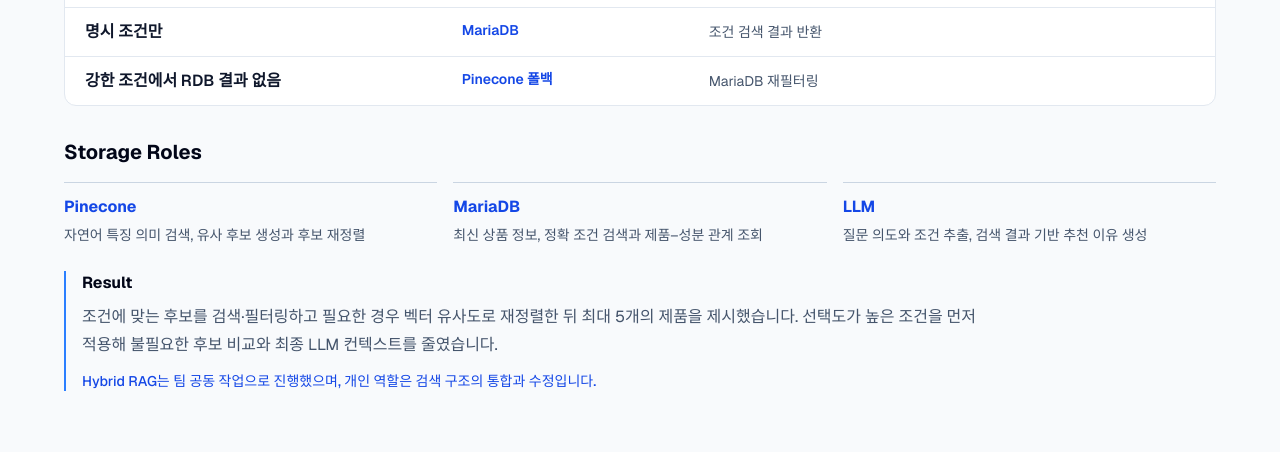
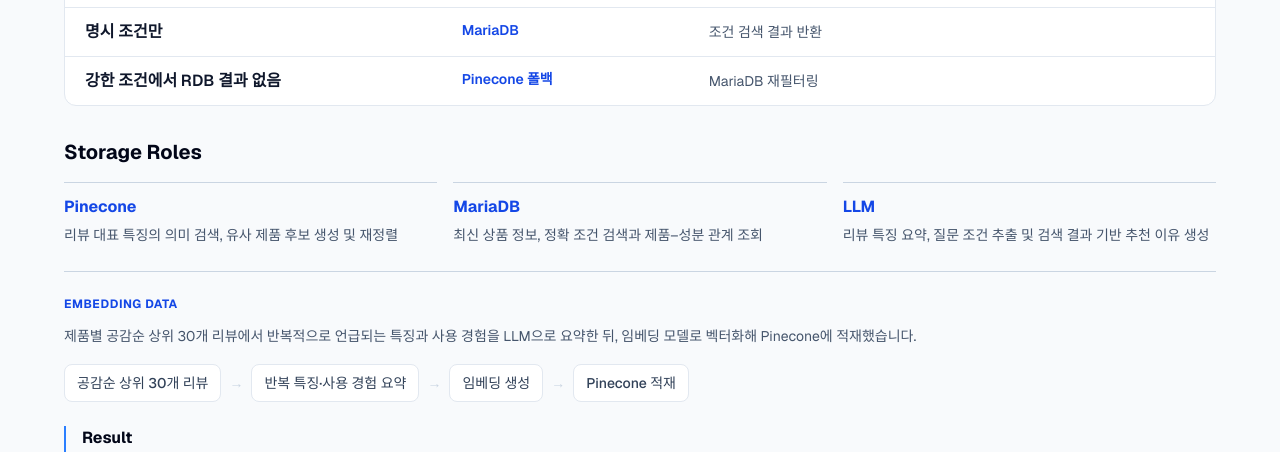
Before and after one commit to bhjin97/data-engineer-portfolio, a Next.js app: page /projects/aller in a window 1280 px wide. Shown: the part 6400-6852 px from the top of the page. Built offline with nearby package versions, Linux system fonts and the light colour scheme.

Commit message:
임베딩 데이터 내용 간단 추가

```diff
--- a/src/components/project/AllerCaseStudy.tsx
+++ b/src/components/project/AllerCaseStudy.tsx
@@ -224,7 +224,21 @@
               {searchStrategies.map(([condition, first, next]) => <article className="grid gap-2 border-b border-slate-200 px-4 py-3 last:border-b-0 sm:grid-cols-[1.1fr_0.7fr_1.5fr] sm:items-start sm:gap-5 sm:px-5" key={condition}><h4 className="font-semibold text-slate-900">{condition}</h4><div className="flex items-start gap-2 sm:contents"><p className="shrink-0 text-sm font-semibold text-blue-700">{first}</p><span className="text-blue-400 sm:hidden" aria-hidden="true">→</span><p className="text-sm leading-6 text-slate-600">{next}</p></div></article>)}
             </div>
           </div>
-          <div className="mt-8"><h3 className="text-xl font-bold text-slate-950">Storage Roles</h3><dl className="mt-4 grid gap-4 sm:grid-cols-3"><div className="border-t border-slate-300 pt-3"><dt className="font-bold text-blue-700">Pinecone</dt><dd className="mt-1 text-sm leading-6 text-slate-600">자연어 특징 의미 검색, 유사 후보 생성과 후보 재정렬</dd></div><div className="border-t border-slate-300 pt-3"><dt className="font-bold text-blue-700">MariaDB</dt><dd className="mt-1 text-sm leading-6 text-slate-600">최신 상품 정보, 정확 조건 검색과 제품–성분 관계 조회</dd></div><div className="border-t border-slate-300 pt-3"><dt className="font-bold text-blue-700">LLM</dt><dd className="mt-1 text-sm leading-6 text-slate-600">질문 의도와 조건 추출, 검색 결과 기반 추천 이유 생성</dd></div></dl></div>
+          <div className="mt-8">
+            <h3 className="text-xl font-bold text-slate-950">Storage Roles</h3>
+            <dl className="mt-4 grid gap-4 sm:grid-cols-3">
+              <div className="border-t border-slate-300 pt-3"><dt className="font-bold text-blue-700">Pinecone</dt><dd className="mt-1 text-sm leading-6 text-slate-600">리뷰 대표 특징의 의미 검색, 유사 제품 후보 생성 및 재정렬</dd></div>
+              <div className="border-t border-slate-300 pt-3"><dt className="font-bold text-blue-700">MariaDB</dt><dd className="mt-1 text-sm leading-6 text-slate-600">최신 상품 정보, 정확 조건 검색과 제품–성분 관계 조회</dd></div>
+              <div className="border-t border-slate-300 pt-3"><dt className="font-bold text-blue-700">LLM</dt><dd className="mt-1 text-sm leading-6 text-slate-600">리뷰 특징 요약, 질문 조건 추출 및 검색 결과 기반 추천 이유 생성</dd></div>
+            </dl>
+            <div className="mt-6 border-t border-slate-300 pt-6">
+              <p className="text-xs font-bold uppercase tracking-wider text-blue-700">Embedding Data</p>
+              <p className="mt-3 text-sm leading-6 text-slate-600">제품별 공감순 상위 30개 리뷰에서 반복적으로 언급되는 특징과 사용 경험을 LLM으로 요약한 뒤, 임베딩 모델로 벡터화해 Pinecone에 적재했습니다.</p>
+              <div className="mt-4">
+                <StepFlow steps={["공감순 상위 30개 리뷰", "반복 특징·사용 경험 요약", "임베딩 생성", "Pinecone 적재"]} />
+              </div>
+            </div>
+          </div>
           <div className="mt-6 border-l-2 border-blue-500 pl-4"><h3 className="font-bold text-slate-950">Result</h3><p className="mt-2 max-w-4xl leading-7 text-slate-600">조건에 맞는 후보를 검색·필터링하고 필요한 경우 벡터 유사도로 재정렬한 뒤 최대 5개의 제품을 제시했습니다. 선택도가 높은 조건을 먼저 적용해 불필요한 후보 비교와 최종 LLM 컨텍스트를 줄였습니다.</p><p className="mt-3 text-sm font-medium text-blue-700">Hybrid RAG는 팀 공동 작업으로 진행했으며, 개인 역할은 검색 구조의 통합과 수정입니다.</p></div>
         </div>
       </section>
```
